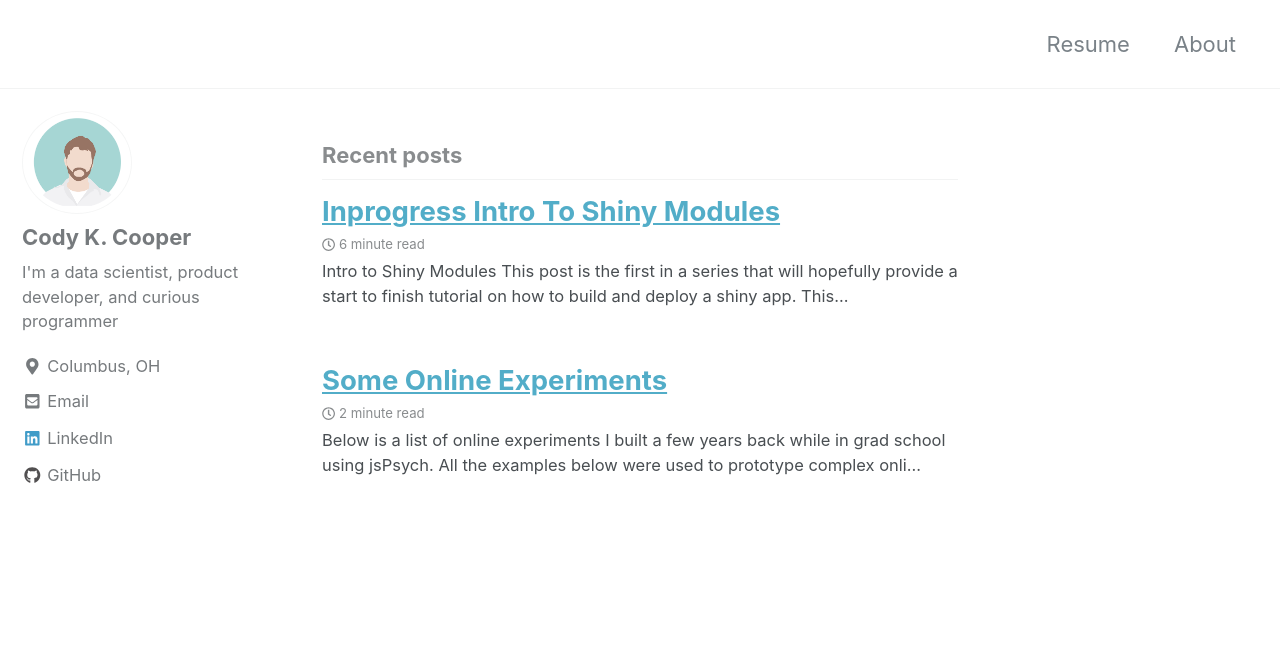
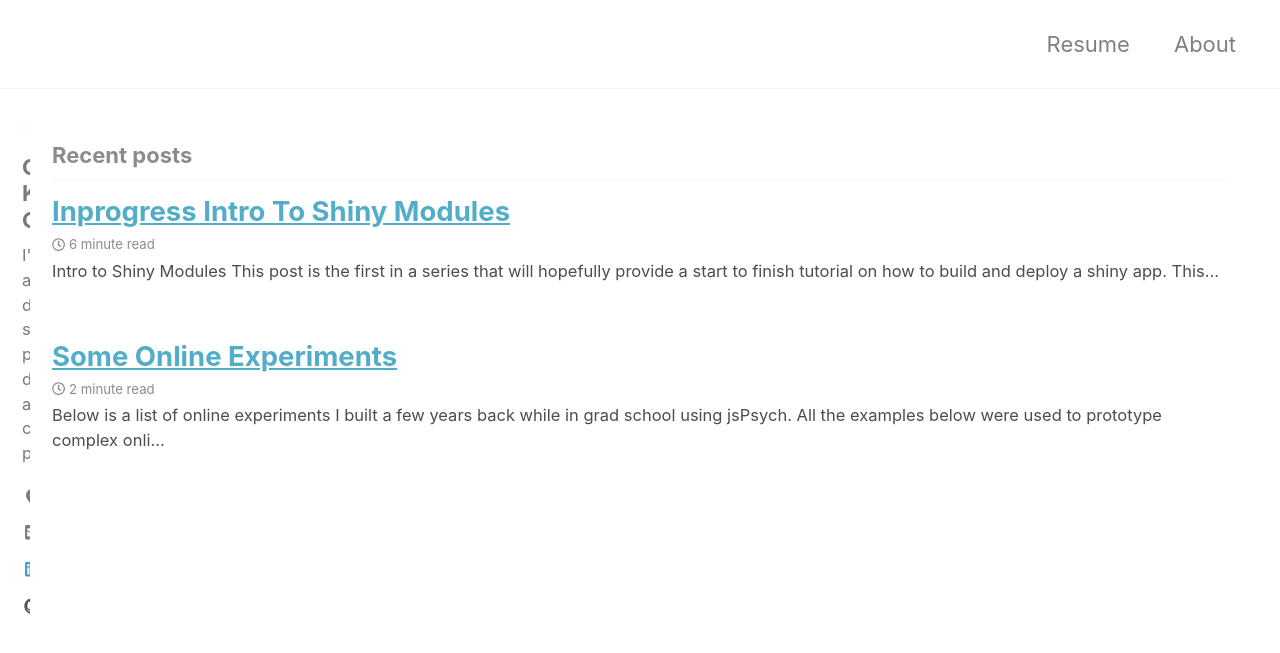
Before and after one commit to codykcooper/codykcooper.github.io, a Jekyll site: the page built from index.html, in a window 1280 px wide and 900 px high. Shown: the top 653 px of the window. Built offline with Jekyll 4.4.1, drawn with Linux system fonts in a browser that asks for light colours; nearby versions of some CDN libraries; the list of posts is cut into pages by our own code.

Commit message:
update scss variables

```diff
--- a/_sass/minimal-mistakes/_page.scss
+++ b/_sass/minimal-mistakes/_page.scss
@@ -22,7 +22,7 @@
 .page {
   @include breakpoint($large) {
     float: right;
-    width: 10%;
+    width: 100%;
     /* width: calc(100% - #{$right-sidebar-width-narrow});*/
   }
 
--- a/_sass/minimal-mistakes/_variables.scss
+++ b/_sass/minimal-mistakes/_variables.scss
@@ -140,9 +140,9 @@ $x-large: 1280px !default;
    Grid
    ========================================================================== */
 
-$right-sidebar-width-narrow: 200px !default;
-$right-sidebar-width: 300px !default;
-$right-sidebar-width-wide: 400px !default;
+$right-sidebar-width-narrow: 20px !default;
+$right-sidebar-width: 30px !default;
+$right-sidebar-width-wide: 40px !default;
 
 /*
    Other
```
